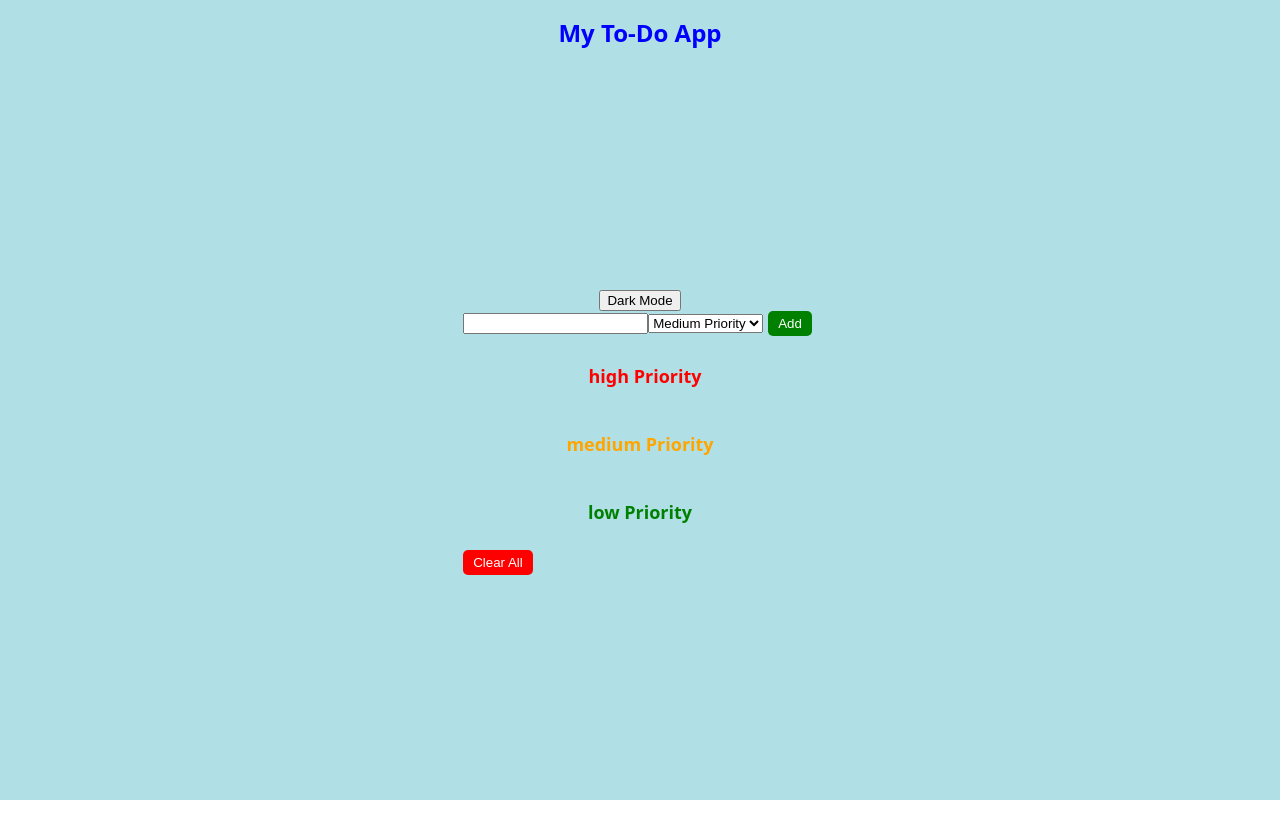
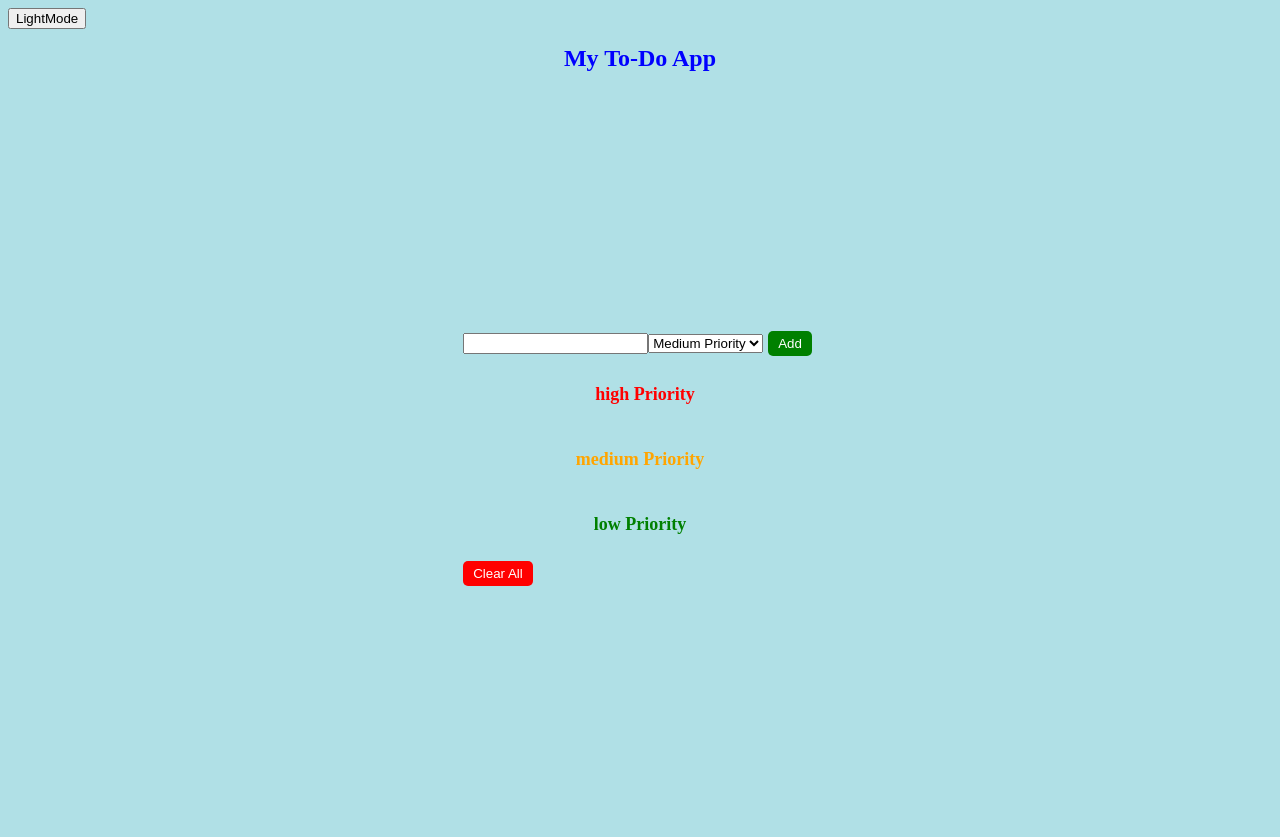
Before and after one commit to StanislavOlijnik/capstone-project, a Next.js app: page / in a window 1280 px wide. Before the commit the page ends 800 px from the top, so only its background shows below. Built offline with nearby package versions, Linux system fonts and the light colour scheme.

Commit message:
updateDarkMode

```diff
--- a/components/TodoList.js
+++ b/components/TodoList.js
@@ -15,6 +15,7 @@ import {
   AppTitle,
   TodoInput,
   PrioritySelect,
+  GlobalStyle,
 } from './styled-components';
 
 
@@ -140,11 +141,8 @@ function TodoList() {
   };
 
   return (
-    <CenteredContainer darkMode={darkMode}>
-      {/* Dark-Modus-Schalter */}
-      <button onClick={toggleDarkMode}>
-        {darkMode ? 'Light Mode' : 'Dark Mode'}
-      </button>
+    <CenteredContainer >
+
       <div>
         <input type="text" value={newTodo} onChange={handleNewTodoChange} />
         <select value={priority} onChange={handlePriorityChange}>
--- a/components/styled-components.js
+++ b/components/styled-components.js
@@ -1,5 +1,4 @@
-import styled from 'styled-components';
-
+import styled, { createGlobalStyle } from 'styled-components';
 
 export const CenteredContainer = styled.div`
   display: flex;
@@ -9,17 +8,22 @@ export const CenteredContainer = styled.div`
   height: 100vh;
   max-height: 100vh;
   overflow-y: auto;
-  background-color: ${(props) => (props.darkMode ? '#333' : '#B0E0E6')};
-  transition: background-color 0.3s ease; /* Smooth transition effect */
 `;
 
+
+export const GlobalStyle = createGlobalStyle`
+  body {
+    background-color: ${(props) => (props.darkMode ? '#333' : '#B0E0E6')};
+    transition: background-color 0.3s ease;
+  }
+`;
 
 
 
 export const AppTitle = styled.h1`
   font-size: 24px;
   margin-bottom: 16px;
-  color: blue;
+  color: ${(props) => (props.darkMode ? 'white' : 'blue')};
 `;
 
 export const TodoContainer = styled.div`
--- a/pages/_app.js
+++ b/pages/_app.js
@@ -1,10 +1,23 @@
-import GlobalStyle from "../styles";
+import React, { useState } from 'react';
+import { GlobalStyle } from '../components/styled-components';
+import { CenteredContainer } from '../components/styled-components';
 
 export default function App({ Component, pageProps }) {
+  const [darkMode, setDarkMode] = useState(false);
+
+  const toggleDarkMode = () => {
+    setDarkMode(!darkMode);
+  };
+
   return (
     <>
-      <GlobalStyle />
-      <Component {...pageProps} />
+      <GlobalStyle darkMode={darkMode} />
+      <button onClick={toggleDarkMode}>
+        {darkMode ? 'DarkMode' : 'LightMode'}
+      </button>
+      <CenteredContainer>
+        <Component {...pageProps} />
+      </CenteredContainer>
     </>
   );
 }
```
